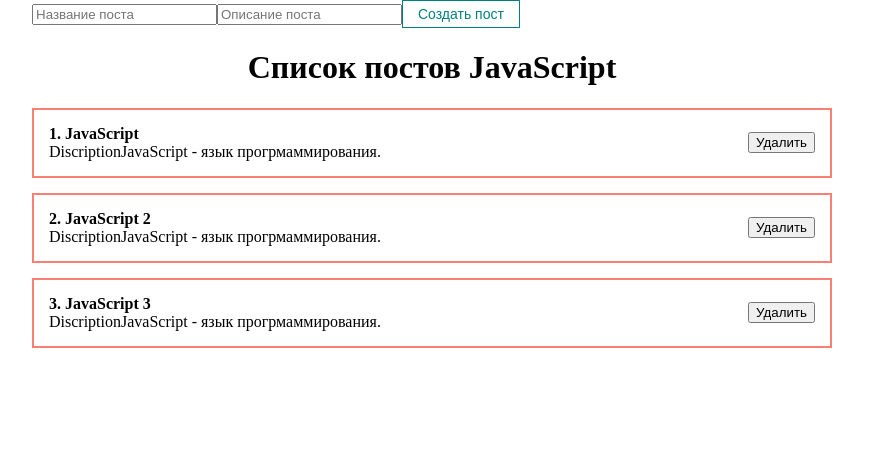
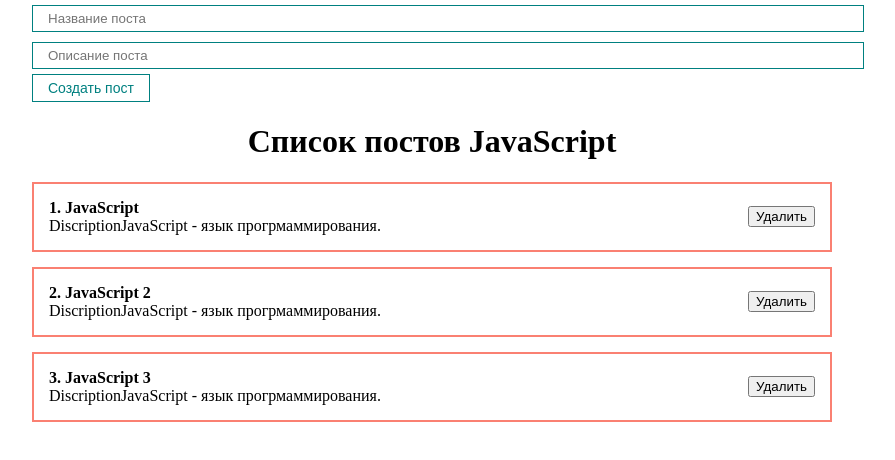
Before and after one commit to fadeyush/react-beginning, a React (Create React App) app: page / in a window 1280 px wide. Shown: the top 460 px of the page, without its empty margins (208-1103 px from the left). Built offline with nearby package versions, Linux system fonts and the light colour scheme.

Commit message:
создание UI компонента input

```diff
--- a/src/App.js
+++ b/src/App.js
@@ -1,6 +1,7 @@
 import React, { useState } from 'react';
 import PostList from './components/PostList';
 import MyButton from './components/UI/button/MyButton';
+import MyInput from './components/UI/input/MyInput';
 
 import "../src/styles/App.css"
 
@@ -15,8 +16,8 @@
   return (
     <div className="app">
       <form>
-        <input type='text' placeholder='Название поста'></input>
-        <input type='text' placeholder='Описание поста'></input>
+        <MyInput type='text' placeholder='Название поста'/>
+        <MyInput type='text' placeholder='Описание поста'/>
         <MyButton>Создать пост</MyButton>
       </form>
 
--- a/src/components/UI/button/MyButton.jsx
+++ b/src/components/UI/button/MyButton.jsx
@@ -1,5 +1,5 @@
 import React from 'react';
-import classes from './MyButton.module.css'
+import classes from './MyButton.module.css';
 
 const MyButton = ({children, ...props}) => {
     return (
--- /dev/null
+++ b/src/components/UI/input/MyInput.jsx
@@ -0,0 +1,10 @@
+import React from 'react';
+import classes from './MyInput.module.css'
+
+const MuInput = (props) => {
+    return (
+        <input className={classes.myInput} {...props}/>
+    );
+};
+
+export default MuInput;
--- /dev/null
+++ b/src/components/UI/input/MyInput.module.css
@@ -0,0 +1,6 @@
+.myInput {
+    width: 100%;
+    padding: 5px 15px;
+    margin: 5px 0;
+    border: 1px solid teal;
+}
```
